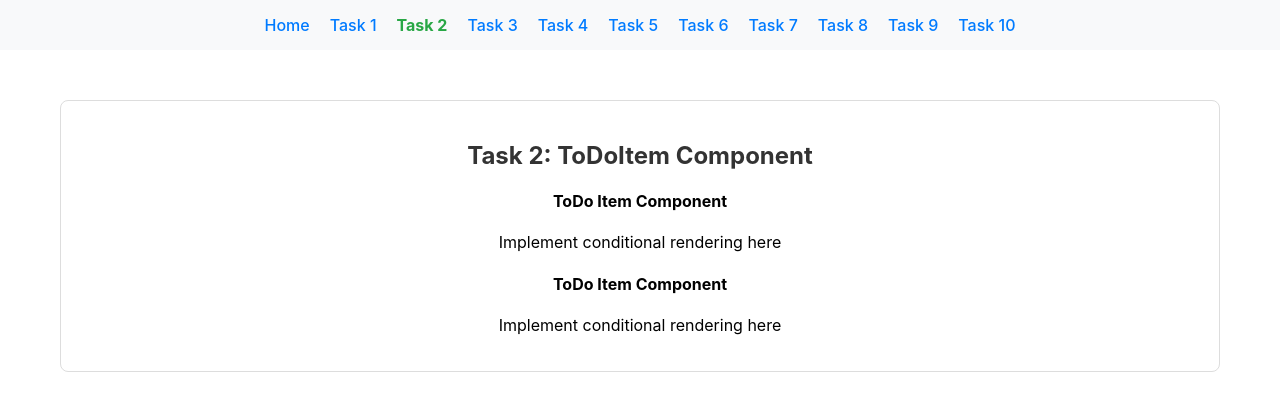
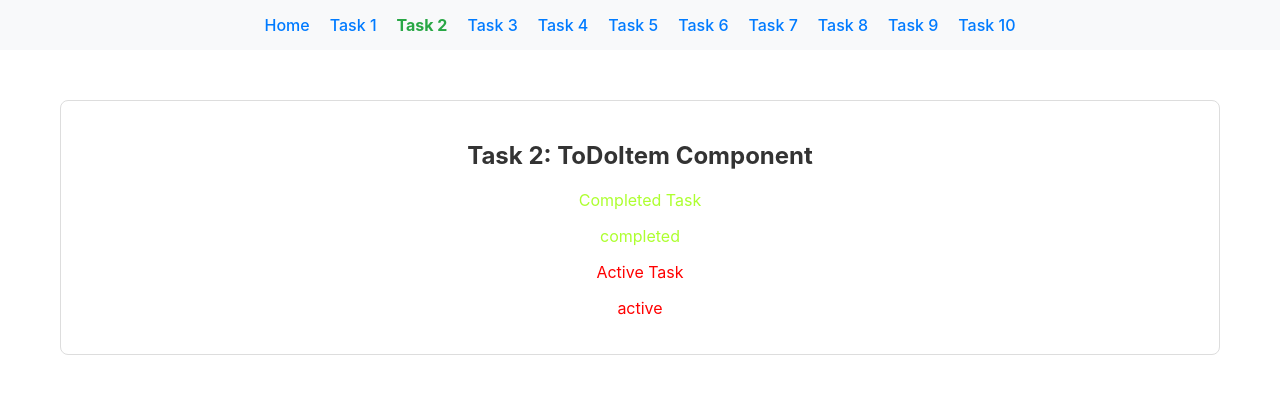
Before and after one commit to kanapca/node-js-pre-training-assignment-solution, a React (Create React App) app in the folder React-CSS/react-todo-app/: page /task-02 in a window 1280 px wide. Shown: the top 410 px of the page. Built offline with nearby package versions, Linux system fonts and the light colour scheme.

Commit message:
Completed task 2

```diff
--- a/React-CSS/react-todo-app/src/solutions/task-02/ToDoItem.tsx
+++ b/React-CSS/react-todo-app/src/solutions/task-02/ToDoItem.tsx
@@ -1,5 +1,6 @@
 import React from 'react';
 import { TodoItemProps } from '../../types';
+import './styles.css';
 
 /**
  * Task 2: ToDoItem Component
@@ -47,10 +48,9 @@ export const ToDoItem: React.FC<TodoItemProps> = ({ todo }) => {
   // <ToDoItem todo={{ id: 1, title: 'Learn React', completed: true }} />
 
   return (
-    <div>
-      {/* TODO: Replace this with your implementation */}
-      <h4>ToDo Item Component</h4>
-      <p>Implement conditional rendering here</p>
+    <div className = {todo.completed ? 'todo-completed': 'todo-active'}>
+      <p>{todo.title}</p>
+      <p>{todo.completed ? 'completed': 'active'}</p>
     </div>
   );
 };
--- /dev/null
+++ b/React-CSS/react-todo-app/src/solutions/task-02/styles.css
@@ -0,0 +1,6 @@
+.todo-completed {
+    color:greenyellow;
+}
+.todo-active {
+    color:red;
+}
```
